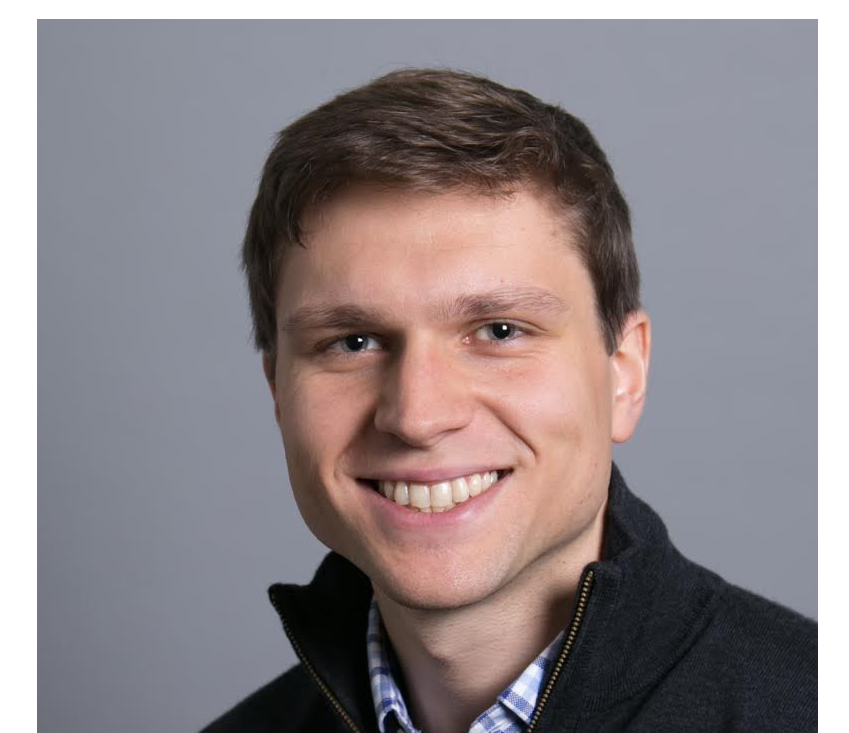
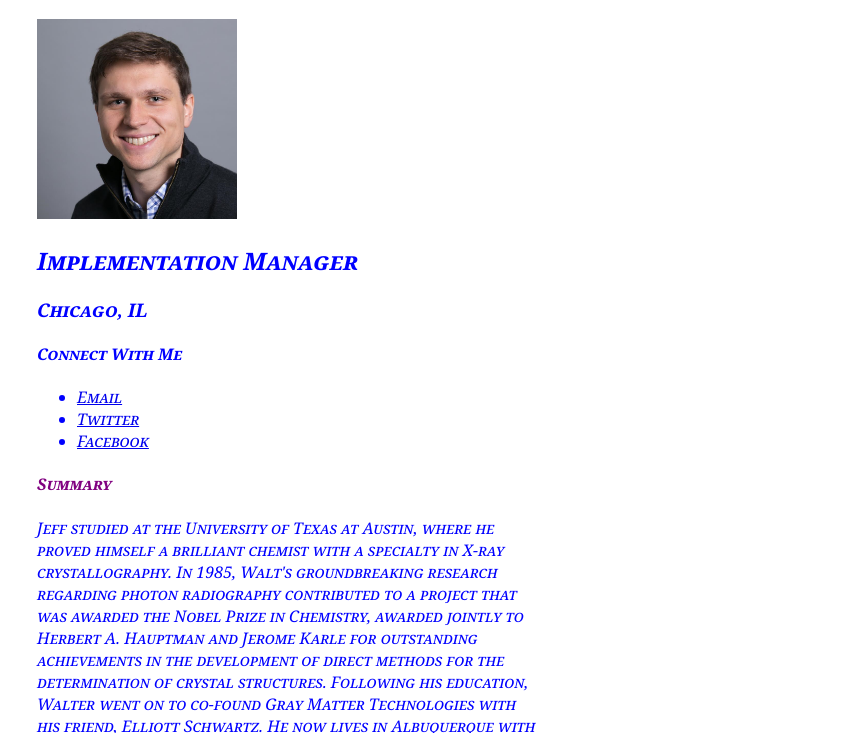
Before and after one commit to jeffgwinchester7/jeffgwinchester7.github.io, a plain HTML site: page index.html in a window 1280 px wide. Shown: the part 67-800 px from the top of the page, without its empty margins (353-1202 px from the left). Drawn offline with nearby package versions, Linux system fonts and the light colour scheme.

Commit message:
Commit 8

```diff
--- a/style.css
+++ b/style.css
@@ -15,9 +15,9 @@ body {
 
 }
 
-#id{
+#pic{
   width: 200px;
-  height: auto;
+  height: ;
 }
 
 h1{
```
